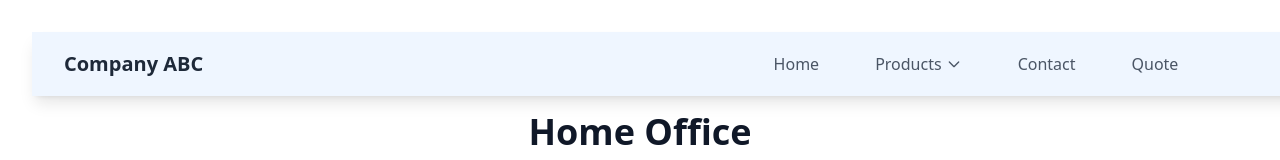
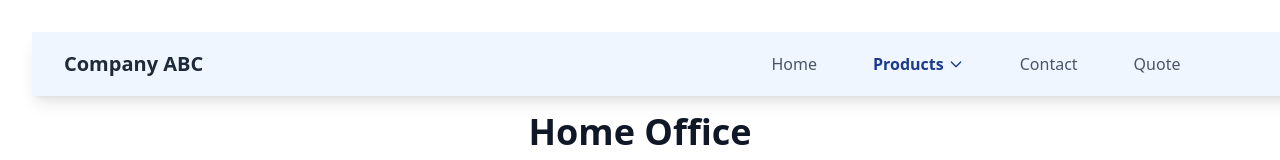
Before and after one commit to clydeetan/company-website-quotation, a React (Vite) app: page /#/products/home-office in a window 1280 px wide. Shown: the top 160 px of the page. Built offline with nearby package versions, Linux system fonts and the light colour scheme.

Commit message:
bold products when on products page

```diff
--- a/src/components/Navbar.jsx
+++ b/src/components/Navbar.jsx
@@ -11,6 +11,9 @@ const Navbar = () => {
   const location = useLocation();
 
   const isActive = (path) => {
+    if (path === '/products') {
+      return location.pathname.startsWith('/products') ? 'text-blue-900 font-bold' : 'text-gray-600';
+    }
     return location.pathname === path ? 'text-blue-900 font-bold' : 'text-gray-600';
   };
 
```
